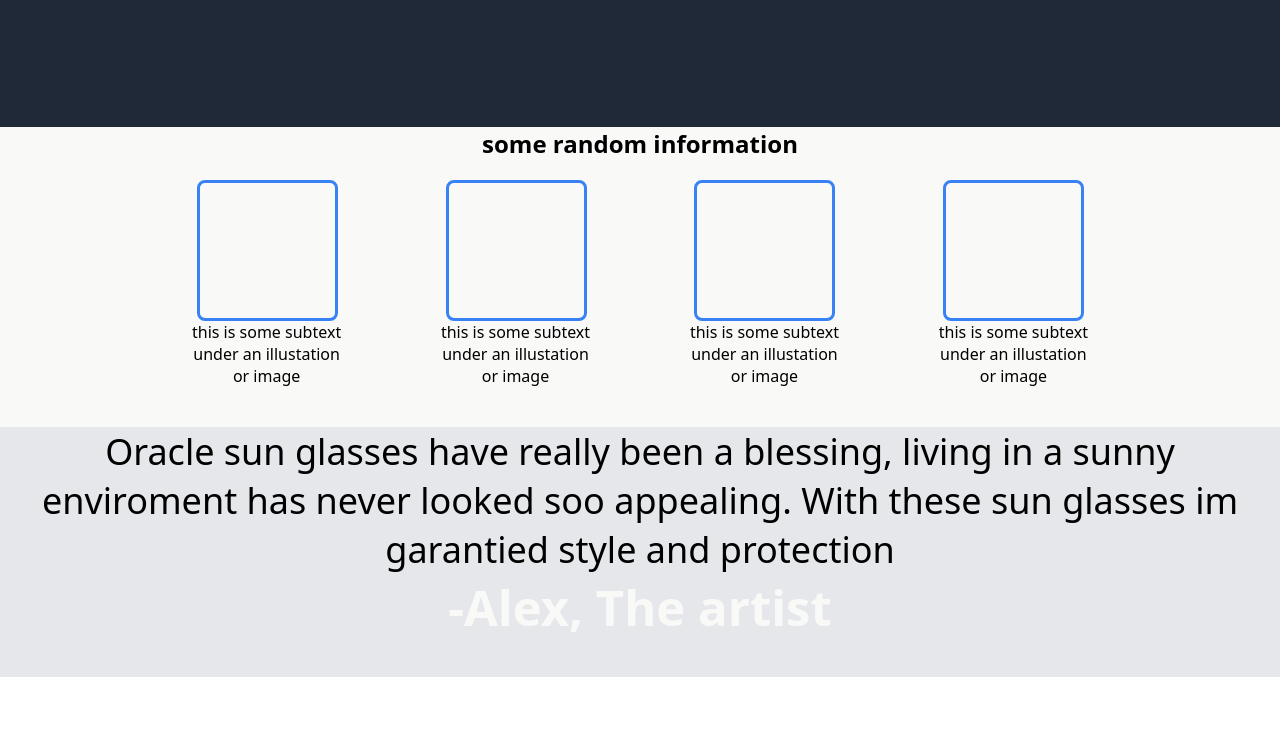
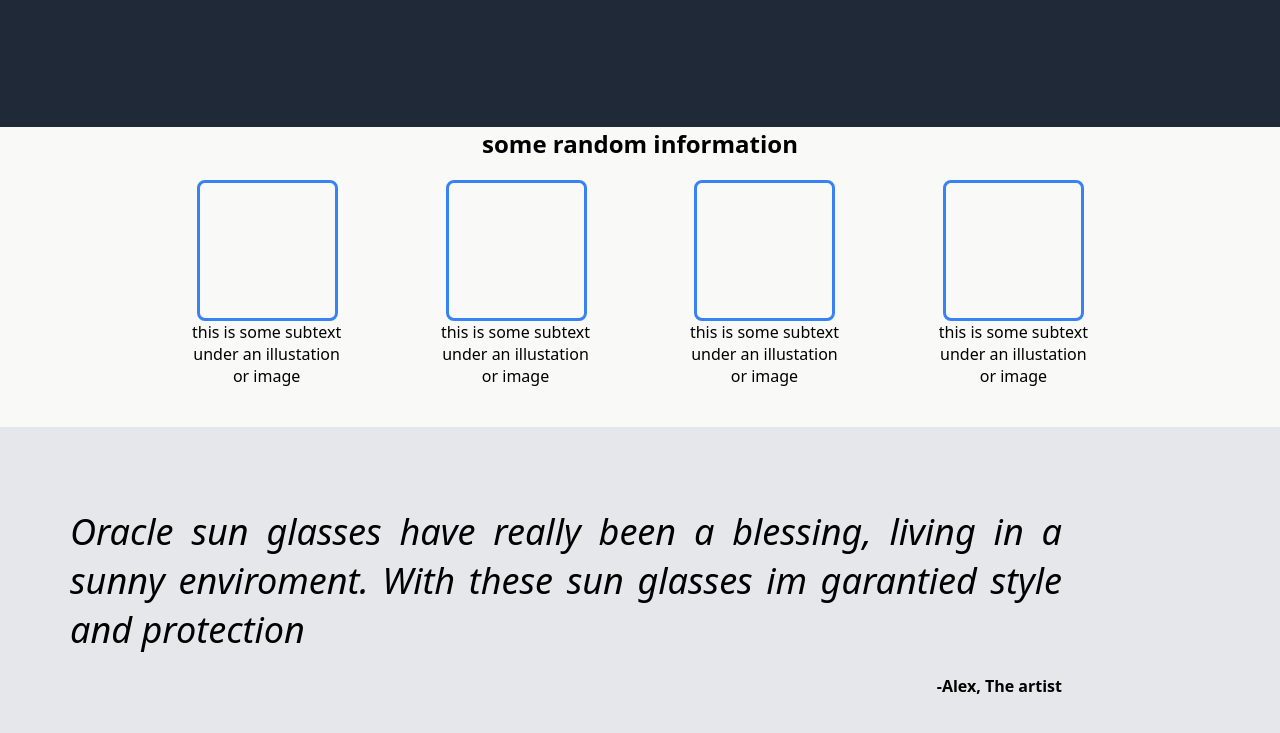
Before and after one commit to Takunda6995/Odin_Landing_Page, a plain HTML site: page index.html in a window 1280 px wide. Shown: the part 433-1166 px from the top of the page. Before the commit the page ends 1110 px from the top, so only its background shows below. Drawn offline with Linux system fonts and the light colour scheme.

Commit message:
index.html

```diff
--- a/index.html
+++ b/index.html
@@ -54,8 +54,7 @@
     </div>
     <div class="quotesContainer">
     <div class="comments">
-        <p>Oracle sun glasses have really been a blessing, living in a sunny enviroment
-            has never looked soo appealing. With these sun glasses im garantied style and protection
+        <p>Oracle sun glasses have really been a blessing, living in a sunny enviroment. With these sun glasses im garantied style and protection
         </p>
         <span>-Alex, The artist</span>
     </div>
--- a/style.css
+++ b/style.css
@@ -122,14 +122,26 @@ text-align-last: center;
     background-color: #e5e7eb;
     padding-left: 20px;
     padding-right:20px;
-    height: 250px ;
+    height: 400px ;
+
 }
 .comments{
-    text-align: center;
+    padding-top: 80px;
+    margin-left:50px ;
+    text-align: end;
     font-size: 36px;
+    width: 80%;
+}
+.comments p{
+
+    text-align:justify;
+    font-style: italic;
+    font-weight: lighter;
+}
+.comments span{
+    text-align: left;
+    font-size: medium;
+    font-weight: bold;
+    color: #000;
 
 }
-.comments.span{
-    text-align: end;
-
-}
```
